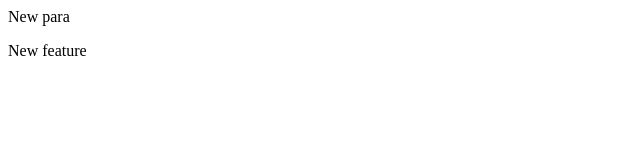
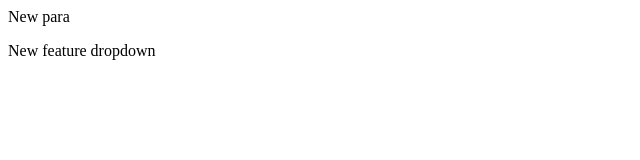
Before and after one commit to rohanroy-player/test1, a plain HTML site: page index.html in a window 1280 px wide. Shown: the full height of the page, 0-640 px from the left. Drawn offline with Linux system fonts and the light colour scheme.

Commit message:
Added dropdown

```diff
--- a/index.html
+++ b/index.html
@@ -1,2 +1,2 @@
 <p>New para </p>
-<p>New feature</p>
+<p>New feature dropdown</p>
```
